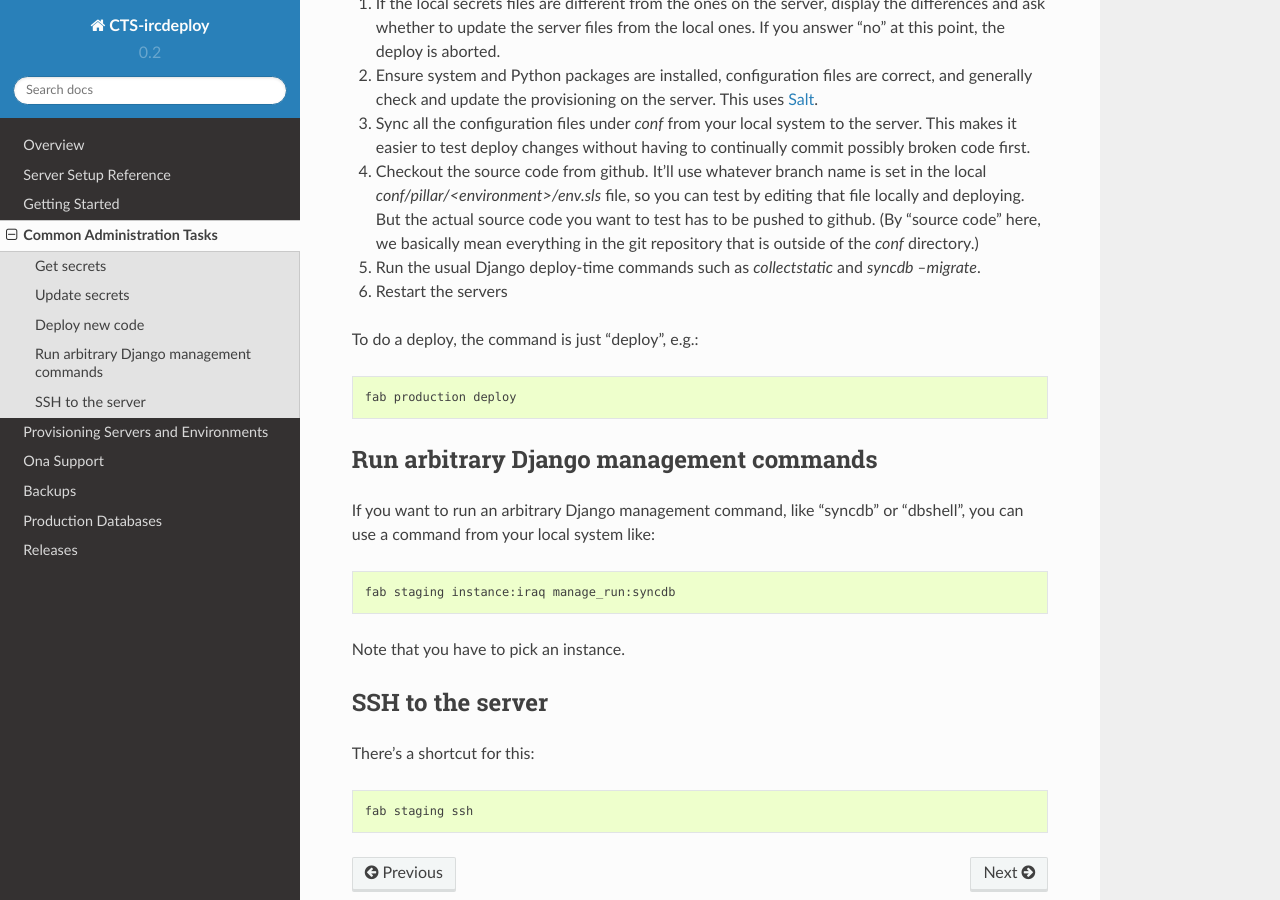
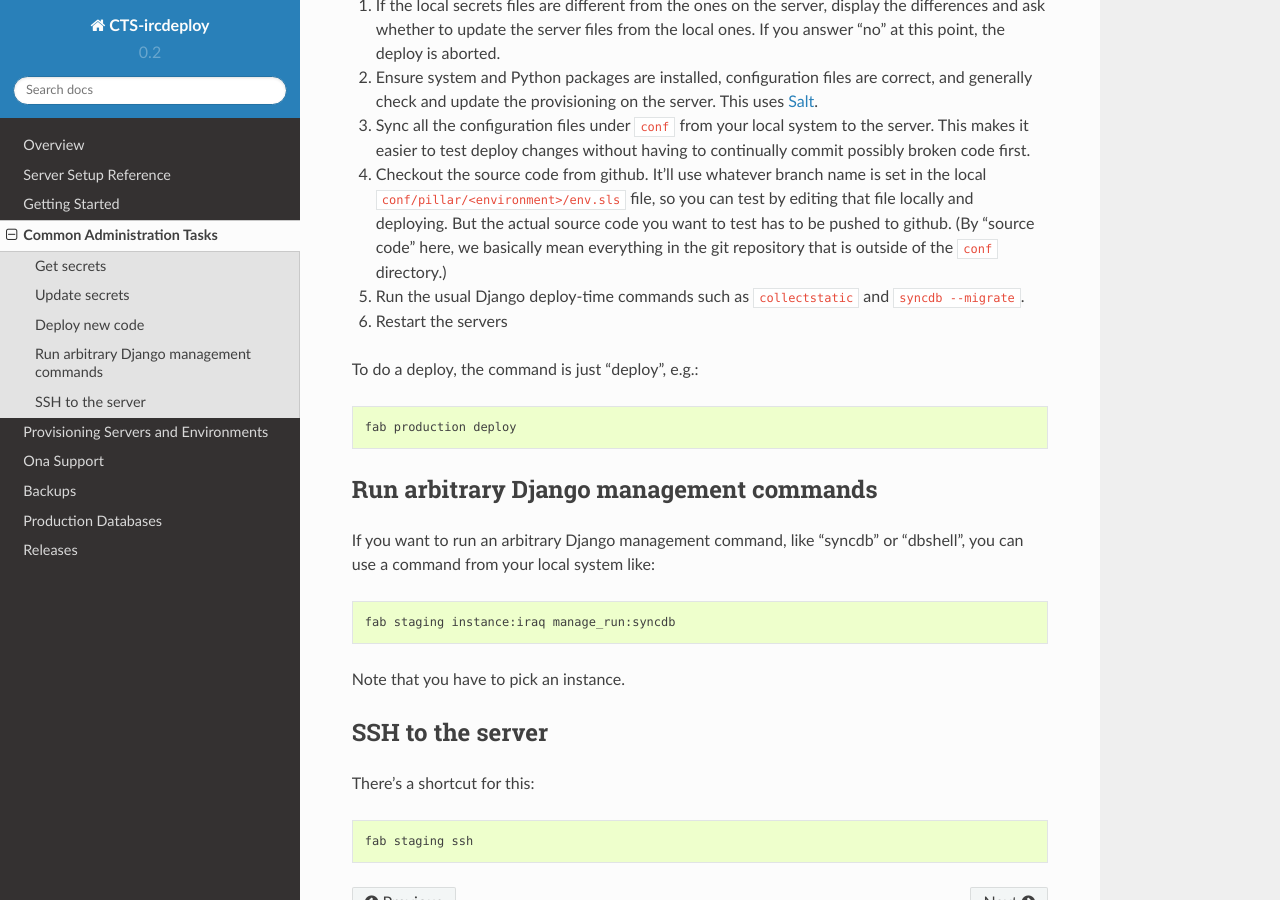
Before and after one commit to theirc/CTS-ircdeploy, a Sphinx documentation site: the page built from docs/tasks.rst, in a window 1280 px wide and 900 px high, scrolled down 683 px. Built offline with Sphinx 7.4.7 and the Read the Docs theme 2.0.0, drawn with Linux system fonts in a browser that asks for light colours.

Commit message:
Formatting fixes

```diff
--- a/docs/backups.rst
+++ b/docs/backups.rst
@@ -18,7 +18,7 @@ How to recover in the event of a lost server
 * Restore the desired RDS backup - this will create a new RDS instance containing
   the databases as of the last backup
 * Dump the CTS databases from the new RDS instance
-* Restore the CTS databases from those dumps to the live RDS instance
+* Restore the CTS databases from those dumps to the live RDS instance::
 
     $ fab production instance:[iraq|turkey|jordan] db_restore:/tmp/db.backup
 
--- a/docs/server-setup.rst
+++ b/docs/server-setup.rst
@@ -86,7 +86,7 @@ Supervisor
 ~~~~~~~~~~
 
 Supervisor is a daemon that manages background processes.
-Each process is configured by a file in /etc/supervisor/conf.d,
+Each process is configured by a file in ``/etc/supervisor/conf.d``,
 and supervisor ensures that each process is started and
 continues to run.
 
--- a/docs/starting.rst
+++ b/docs/starting.rst
@@ -56,7 +56,7 @@ Or if you'll be contributing to the repository::
 
      fab staging get_secrets
 
-   After running this, you should have a local file `conf/pillar/staging/secrets.sls`
+   After running this, you should have a local file ``conf/pillar/staging/secrets.sls``
    with the passwords, keys, etc that aren't kept in git.
 
 At this point, you should be able to do any of the needed :doc:`administration tasks <tasks>`.
--- a/docs/tasks.rst
+++ b/docs/tasks.rst
@@ -17,7 +17,7 @@ Update secrets
 
 If you need to update any secrets, be sure to first get the latest secrets
 file from the relevant server (see above). Then you can edit your local copy
-(e.g. `conf/pillar/production/secrets.sls` or `conf/pillar/staging/secrets.sls`)
+(e.g. ``conf/pillar/production/secrets.sls`` or ``conf/pillar/staging/secrets.sls``)
 and deploy (see next item).
 
 Deploy new code
@@ -34,19 +34,19 @@ Running a deploy does several things:
    correct, and generally check and update the provisioning on the server.
    This uses `Salt <https://salt.readthedocs.org/en/latest/>`_.
 
-#. Sync all the configuration files under `conf` from your local system
+#. Sync all the configuration files under ``conf`` from your local system
    to the server. This makes it easier to test deploy changes without having
    to continually commit possibly broken code first.
 
 #. Checkout the source code from github. It'll use whatever branch name is
-   set in the local `conf/pillar/<environment>/env.sls` file, so you can test
+   set in the local ``conf/pillar/<environment>/env.sls`` file, so you can test
    by editing that file locally and deploying.  But the actual source code
    you want to test has to be pushed to github.  (By "source code" here, we
    basically mean everything in the git repository that is
-   outside of the `conf` directory.)
+   outside of the ``conf`` directory.)
 
-#. Run the usual Django deploy-time commands such as `collectstatic` and
-   `syncdb --migrate`.
+#. Run the usual Django deploy-time commands such as ``collectstatic`` and
+   ``syncdb --migrate``.
 
 #. Restart the servers
 
```
Also changed, not shown: docs/new_environments.rst (+5 -5 lines), 3 other files.
